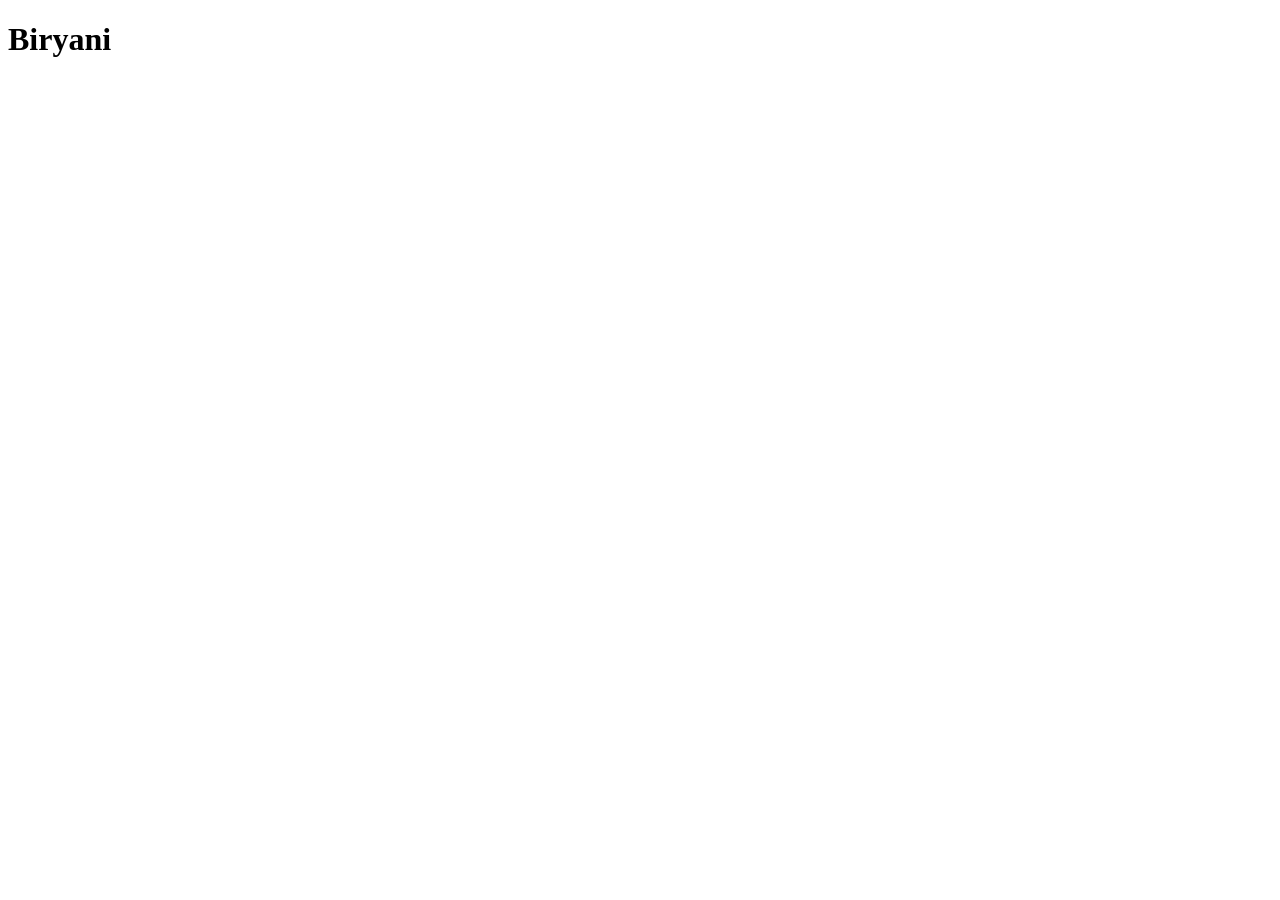
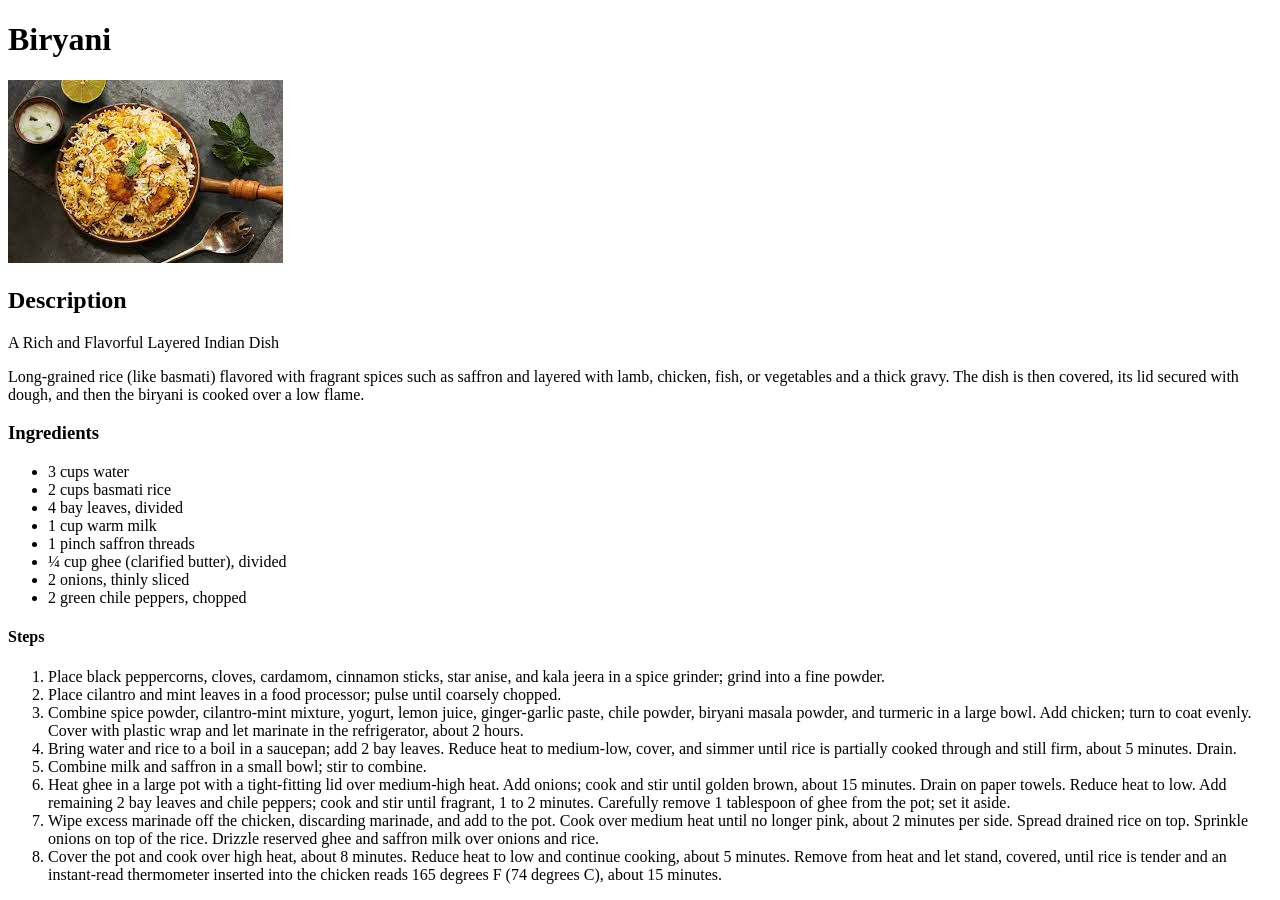
Before and after one commit to Arla-Adithya/odin-recipes, a plain HTML site: page recipes/biryani.html in a window 1280 px wide. Before the commit the page ends 800 px from the top, so only its background shows below. Drawn offline with Linux system fonts and the light colour scheme.

Commit message:
Add new Recipes

```diff
--- a/recipes/biryani.html
+++ b/recipes/biryani.html
@@ -7,5 +7,36 @@
     </head>
     <body>
         <h1>Biryani</h1>
+        <img src="../images/biryani.jpeg" alt="Biryani Image">
+        <br>
+        <h2>Description</h2>
+        <p>
+            A Rich and Flavorful Layered Indian Dish
+        </p>
+        <p>
+            Long-grained rice (like basmati) flavored with fragrant spices such as saffron and layered with lamb, chicken, fish, or vegetables and a thick gravy. The dish is then covered, its lid secured with dough, and then the biryani is cooked over a low flame.
+        </p>
+        <h3>Ingredients</h3>
+        <ul>
+            <li>3 cups water</li>
+            <li>2 cups basmati rice</li>
+            <li>4 bay leaves, divided</li>
+            <li>1 cup warm milk</li>
+            <li>1 pinch saffron threads</li>
+            <li>¼ cup ghee (clarified butter), divided</li>
+            <li>2 onions, thinly sliced</li>
+            <li>2 green chile peppers, chopped</li>
+        </ul>
+        <h4>Steps</h4>
+        <ol>
+            <li>Place black peppercorns, cloves, cardamom, cinnamon sticks, star anise, and kala jeera in a spice grinder; grind into a fine powder.</li>
+            <li>Place cilantro and mint leaves in a food processor; pulse until coarsely chopped.</li>
+            <li>Combine spice powder, cilantro-mint mixture, yogurt, lemon juice, ginger-garlic paste, chile powder, biryani masala powder, and turmeric in a large bowl. Add chicken; turn to coat evenly. Cover with plastic wrap and let marinate in the refrigerator, about 2 hours.</li>
+            <li>Bring water and rice to a boil in a saucepan; add 2 bay leaves. Reduce heat to medium-low, cover, and simmer until rice is partially cooked through and still firm, about 5 minutes. Drain.</li>
+            <li>Combine milk and saffron in a small bowl; stir to combine.</li>
+            <li>Heat ghee in a large pot with a tight-fitting lid over medium-high heat. Add onions; cook and stir until golden brown, about 15 minutes. Drain on paper towels. Reduce heat to low. Add remaining 2 bay leaves and chile peppers; cook and stir until fragrant, 1 to 2 minutes. Carefully remove 1 tablespoon of ghee from the pot; set it aside.</li>
+            <li>Wipe excess marinade off the chicken, discarding marinade, and add to the pot. Cook over medium heat until no longer pink, about 2 minutes per side. Spread drained rice on top. Sprinkle onions on top of the rice. Drizzle reserved ghee and saffron milk over onions and rice.</li>
+            <li>Cover the pot and cook over high heat, about 8 minutes. Reduce heat to low and continue cooking, about 5 minutes. Remove from heat and let stand, covered, until rice is tender and an instant-read thermometer inserted into the chicken reads 165 degrees F (74 degrees C), about 15 minutes.</li>
+        </ol>
     </body>
 </html>
```
Also changed, not shown: index.html (+4 -0 lines), recipes/Coconut-Chicken-Curry.html (added, +43 -0 lines), recipes/raita.html (added, +32 -0 lines), images/Tomato-Mint Raita.jpeg (added), images/biryani.jpeg (added), images/chicken-curry.jpeg (added).
